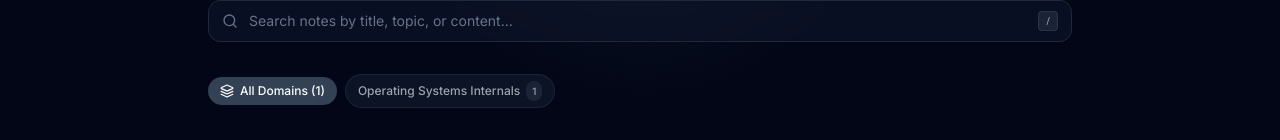
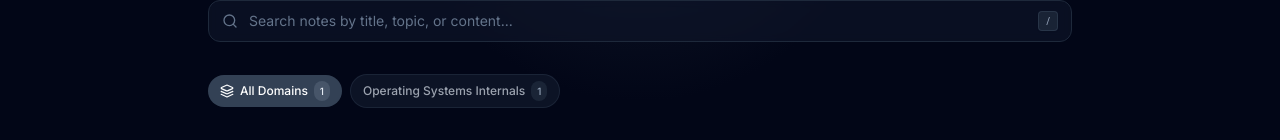
Before and after one commit to mrdebator/mrdebator.github.io, a Next.js app: page /compendium in a window 1280 px wide. Shown: the part 336-476 px from the top of the page. Built offline with nearby package versions, Linux system fonts and the light colour scheme.

Commit message:
style(compendium): standardize All Domains pill with count bubble badge

```diff
--- a/app/compendium/CompendiumClientPage.tsx
+++ b/app/compendium/CompendiumClientPage.tsx
@@ -120,7 +120,16 @@ export default function CompendiumClientPage({
                     }`}
                 >
                     <Layers className="w-3.5 h-3.5" />
-                    <span>All Domains ({initialPosts.length})</span>
+                    <span>All Domains</span>
+                    <span
+                        className={`text-[10px] px-1.5 py-0.5 rounded-full ${
+                            selectedDomain === null
+                                ? "bg-slate-600 text-slate-200"
+                                : "bg-slate-800/80 text-slate-400"
+                        }`}
+                    >
+                        {initialPosts.length}
+                    </span>
                 </button>
 
                 {domainsWithCounts.map(({ domain, count }) => {
```
